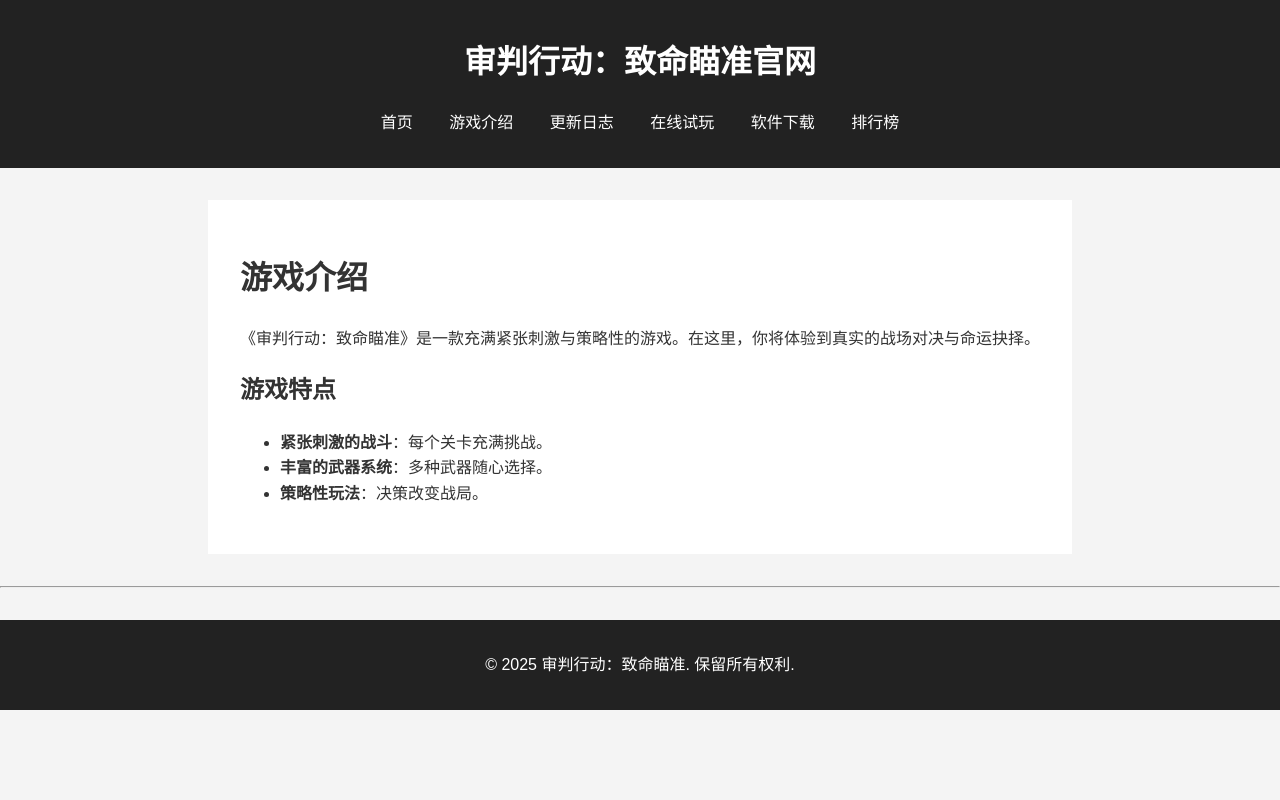
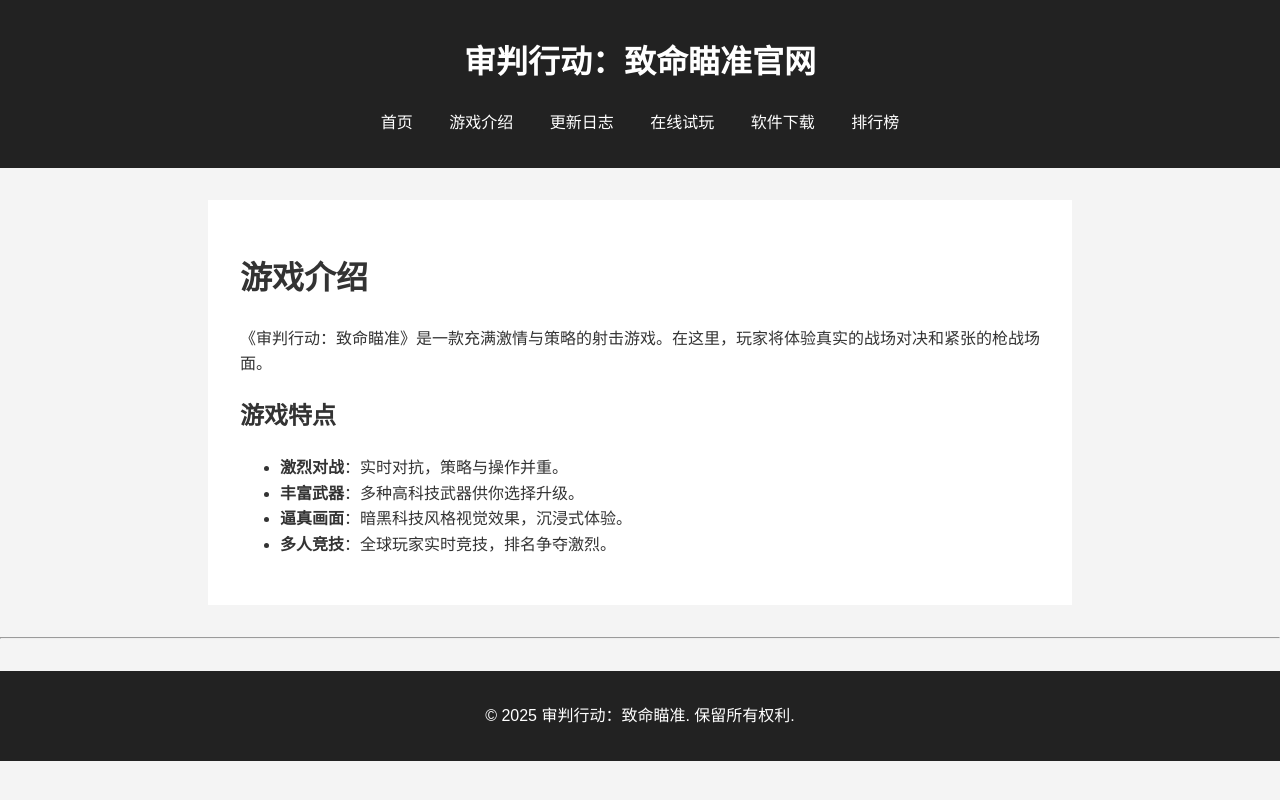
Before and after one commit to Tactgame/tactgame.github.io, a Jekyll site: the page built from about.md, in a window 1280 px wide. Shown: the top 800 px of the page. Built offline with Jekyll 4.4.1, drawn with Linux system fonts in a browser that asks for light colours; comment, search, counter and statistics services are not loaded.

Commit message:
Update about.md

```diff
--- a/about.md
+++ b/about.md
@@ -1,13 +1,15 @@
 ---
 layout: default
 title: "游戏介绍"
+permalink: /about/
 ---
 
 # 游戏介绍
 
-《审判行动：致命瞄准》是一款充满紧张刺激与策略性的游戏。在这里，你将体验到真实的战场对决与命运抉择。
+《审判行动：致命瞄准》是一款充满激情与策略的射击游戏。在这里，玩家将体验真实的战场对决和紧张的枪战场面。
 
 ## 游戏特点
-- **紧张刺激的战斗**：每个关卡充满挑战。
-- **丰富的武器系统**：多种武器随心选择。
-- **策略性玩法**：决策改变战局。
+- **激烈对战**：实时对抗，策略与操作并重。
+- **丰富武器**：多种高科技武器供你选择升级。
+- **逼真画面**：暗黑科技风格视觉效果，沉浸式体验。
+- **多人竞技**：全球玩家实时竞技，排名争夺激烈。
```
